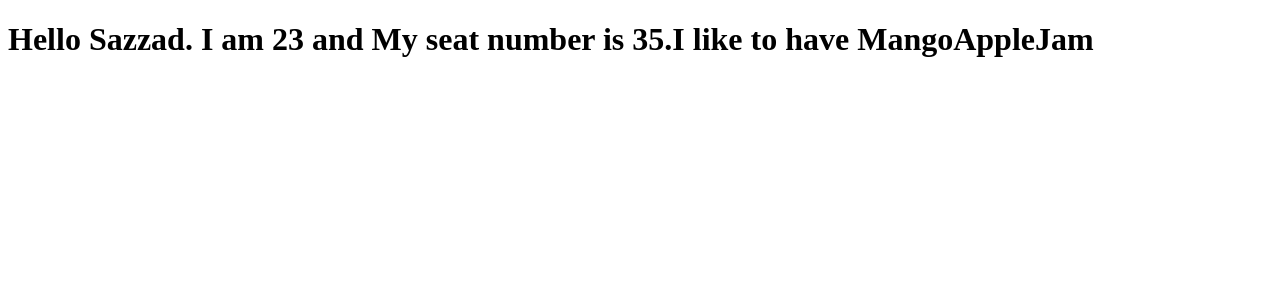
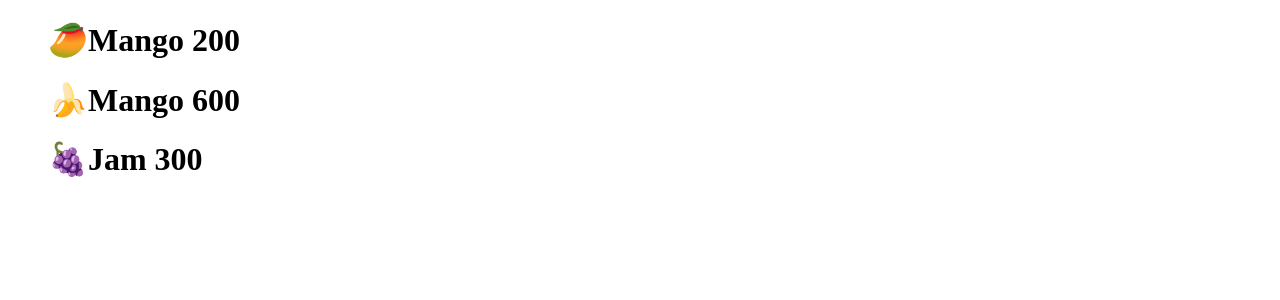
Before and after one commit to SAZZAD1Q2/Fruitopia, a React (Vite) app: page / in a window 1280 px wide. Shown: the top 300 px of the page. Built offline with nearby package versions, Linux system fonts and the light colour scheme.

Commit message:
Start creating fruit app

```diff
--- a/src/App.jsx
+++ b/src/App.jsx
@@ -1,16 +1,10 @@
-import Hello from "./components/Hello";
-function App() {
-  const person = {
-    name: 'Sazzad',
-    age: 23,
-    seatNumber: 35,
-    fruits: ["Mango","Apple","Jam"]
-  }
+
+import Fruits from "./components/Fruits"
+function App () {
   return (
-    <div className="App">
-     <Hello person = {person} />
-    </div>
-  );
+    <>
+    <Fruits/>
+    </>
+  )
 }
-
 export default App;
--- /dev/null
+++ b/src/components/Fruit.jsx
@@ -0,0 +1,19 @@
+import PropTypes from 'prop-types';
+const Fruit = ({name, price, emoji}) => {
+  return (
+    <div>
+      <ul>
+            <h1>
+                  {emoji}{name} {price}
+            </h1>
+      </ul>
+    </div>
+  )
+}
+Fruit.propTypes = {
+      name: PropTypes.string.isRequired,
+      price: PropTypes.string.isRequired,
+      emoji: PropTypes.string.isRequired,
+      }
+
+export default Fruit
--- /dev/null
+++ b/src/components/Fruits.jsx
@@ -0,0 +1,22 @@
+import Fruit from './Fruit'
+
+const Fruits = () => {
+       const person = {
+    name: "Saif",
+    age: 23,
+    fruits: [
+      {name: "Mango", price: 200, emoji: "🥭"},
+      {name: "Mango", price: 600, emoji: "🍌"},
+      {name: "Jam", price: 300, emoji: "🍇"}
+    ]
+  }
+  return (
+    <div>
+     { person.fruits.map((fruit) => (
+            <Fruit key = {fruit.name} name = {fruit.name} price = {fruit.price} emoji={fruit.emoji}/>
+      ))}
+    </div>
+  )
+}
+
+export default Fruits
--- a/src/components/Hello.jsx
+++ b/src/components/Hello.jsx
@@ -1,23 +1,17 @@
-import PropTypes from "prop-types";
-
-const Hello = ({ person }) => {
+ import PropTypes from 'prop-types';
+ const Hello = ({person}) => {
   return (
-    <div><h1>
-      Hello {person.name}. I am {person.age} and My seat number is {person.seatNumber}.I like to have {person.fruits.map((fruit) => fruit)}
-
-    </h1></div>
-  );
+  <div>
+    <ul style={{ listStyleType: 'none' }}>
+    <h1>Hi, I am {person.name}. You are {person.age} years old. I like {person.fruits.map((fruit) => (<li key = {fruit}>{fruit.emoji}{fruit.name} {fruit.price}</li>))}</h1>
+    </ul>
+  </div>
+  )
 };
 Hello.propTypes = {
-  person: PropTypes.shape({
+  person: PropTypes.shape = ({
     name: PropTypes.string.isRequired,
     age: PropTypes.number.isRequired,
-    seatNumber: PropTypes.number.isRequired,
-    fruits: PropTypes.string.isRequired,
   })
 }
-
-
-
-
 export default Hello;
```
